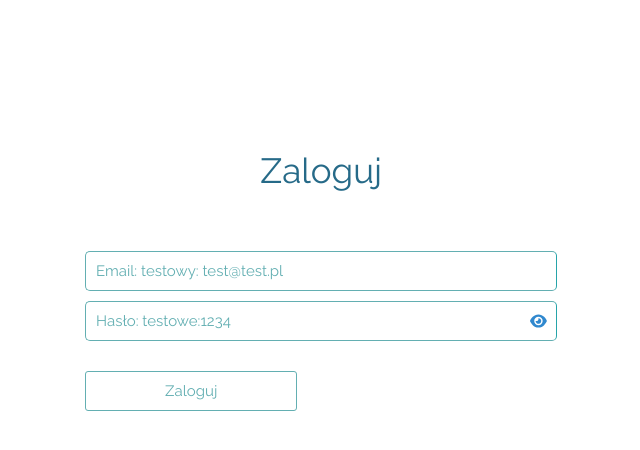
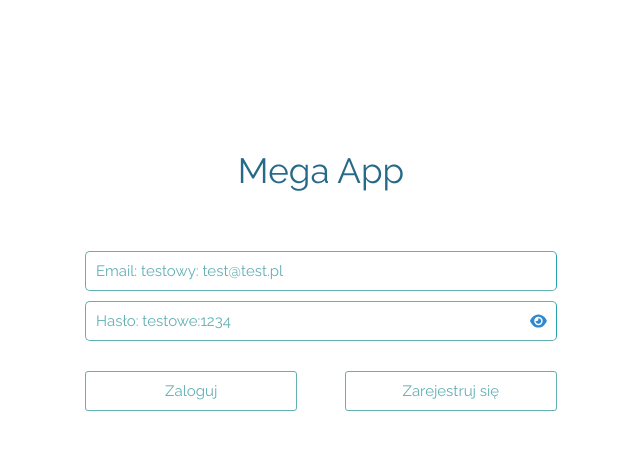
Before and after one commit to RafalKuchta/ToDoMegakFrontend-React-NestJs, a React (Create React App) app: page / in a window 1280 px wide. Shown: the top 450 px of the page, without its empty margins (319-959 px from the left). Built offline with nearby package versions, Linux system fonts and the light colour scheme; no server answers; a web font is replaced by a local one.

Commit message:
Added register link.

```diff
--- a/src/components/views/Login/Login.tsx
+++ b/src/components/views/Login/Login.tsx
@@ -7,6 +7,7 @@ import {getAxiosData} from "../../common/Axios-api/Axios.api";
 import {FontAwesomeIcon} from "@fortawesome/react-fontawesome";
 import {faEye, faEyeSlash} from "@fortawesome/free-solid-svg-icons";
 import {useNavigate} from "react-router";
+import {Link} from "react-router-dom";
 
 export const Login = ({setIsLogined}: any) => {
     const [passwordType, setPasswordType] = useState("password");
@@ -57,7 +58,7 @@ export const Login = ({setIsLogined}: any) => {
 
     return (
         <>
-            <h2 className="login">Zaloguj</h2>
+            <h2 className="login">Mega App</h2>
             <form className="login-form" onSubmit={login}>
                 <div className='div-email-input'>
                     <input
@@ -90,7 +91,7 @@ export const Login = ({setIsLogined}: any) => {
                 </div>
 
                 <div className="login-submit">
-                    <button type="submit">Zaloguj</button>
+                    <button type="submit">Zaloguj</button>  <Link className='register-link' to="/register">Zarejestruj się</Link>
                 </div>
                 {error.length > 0 && <ToastContainer autoClose={5000}/>}
             </form>
```
